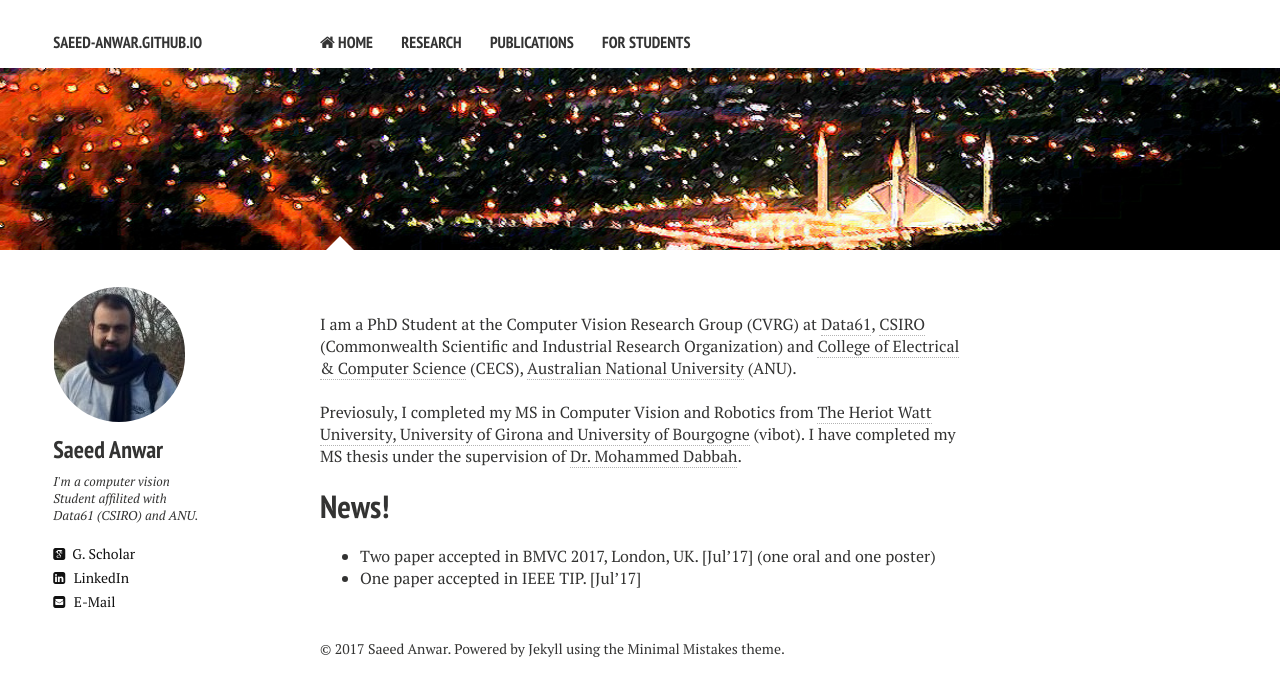
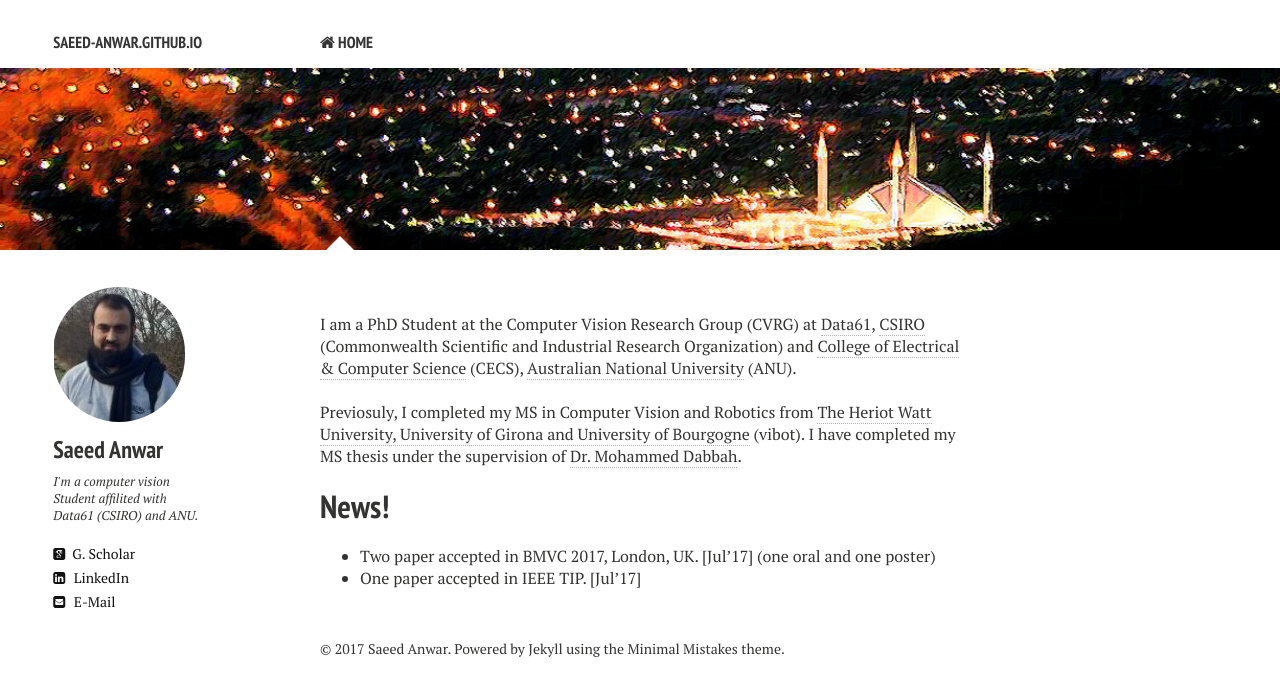
Before and after one commit to saeed-anwar/saeed-anwar.github.io, a Jekyll site: the page built from index.md, in a window 1280 px wide. Shown: the top 696 px of the page. Built offline with Jekyll 4.4.1, drawn with Linux system fonts in a browser that asks for light colours; nearby versions of some CDN libraries; some of the changed lines change nothing that is shown.

Commit message:
Update _config.yml

```diff
--- a/_config.yml
+++ b/_config.yml
@@ -11,28 +11,28 @@
   email:          saeed.anwar@data61.csiro.au
   # Social networking links are used in author-bio sidebar. Update and remove as you like.
   #twitter: jponttuset
-  linkedin: salman-hameed-khan-12184128
-  google_scholar: M59O9lkAAAAJ
+  linkedin: saeed-anwar-51689a13
+  google_scholar: vPJIHywAAAAJ
   #google_plus: 113718226018314522413
   #github: jponttuset
 
 # Analytics and webmaster tools stuff goes here
-google_analytics: UA-52736040-1
-google_verify:
+#google_analytics: UA-52736040-1
+#google_verify:
 # https://ssl.bing.com/webmaster/configure/verify/ownership Option 2 content= goes here
-bing_verify:
+#bing_verify:
 
 # Links to include in top navigation
 # For external links add external: true
 links:
   #- title: Home
   #  url: /
-  - title: Research
-    url: /research/
-  - title: Publications
-    url: /publications/
-  - title: For Students
-    url: /scholarships/
+  #- title: Research
+  #  url: /research/
+  #- title: Publications
+  #  url: /publications/
+  #- title: For Students
+  #  url: /scholarships/
   #- title: For Students
   #  url: /students_/
   #- title: CV
```
